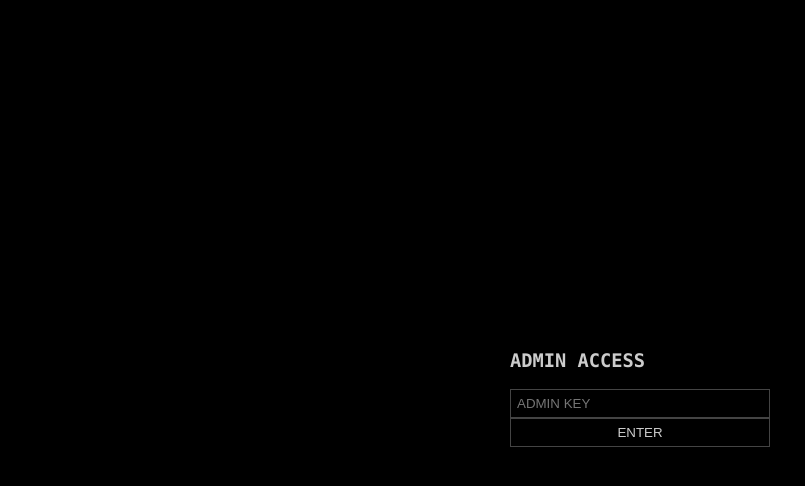
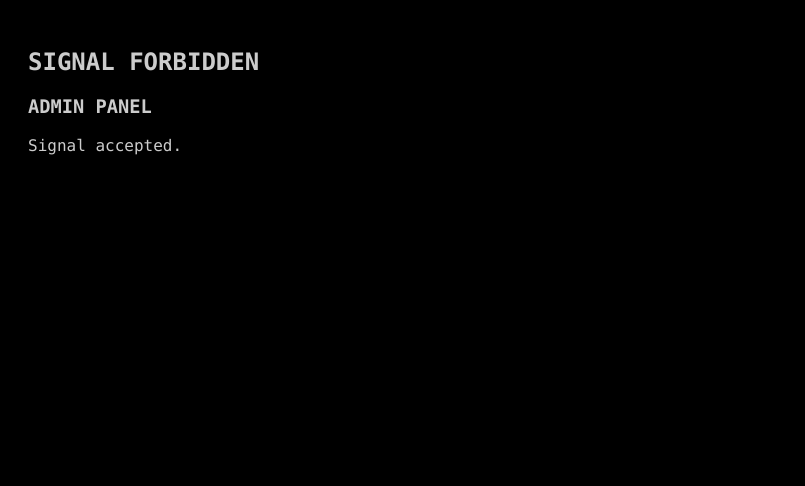
Before and after one commit to shinokuresatori/console-rep, a website: page public/dds/admin-lock.html in a window 1280 px wide. Shown: the whole page, without its empty margins (0-805 px from the left). Drawn offline with Linux system fonts and the light colour scheme.

Commit message:
Update admin-lock.html

```diff
--- a/public/dds/admin-lock.html
+++ b/public/dds/admin-lock.html
@@ -2,73 +2,29 @@
 <html lang="ja">
 <head>
 <meta charset="utf-8">
-<title>BPS ADMIN LOCK</title>
+<title>ADMIN PANEL</title>
 <style>
 body{
   background:#000;
   color:#ccc;
   font-family:Consolas,monospace;
-  display:flex;
-  justify-content:center;
-  align-items:center;
-  height:100vh;
-  margin:0;
+  padding:20px;
 }
-.container{width:260px}
-input,button{
-  width:100%;
-  background:#000;
-  color:#ccc;
-  border:1px solid #444;
-  padding:6px;
-  box-sizing:border-box;
-}
-button{cursor:pointer}
-#msg{margin-top:6px;min-height:1em;color:#888}
 </style>
 </head>
 <body>
 
-<div class="container">
-  <h3>ADMIN ACCESS</h3>
-  <input id="key" placeholder="ADMIN KEY"
-    onkeydown="if(event.key==='Enter') login()">
-  <button type="button" onclick="login()">ENTER</button>
-  <div id="msg"></div>
-</div>
-
 <script>
-if(localStorage.getItem("bps_admin")==="1"){
-  location.href="/dds/admin-panel.html";
-}
-
-function login(){
-  const key=document.getElementById("key").value.trim();
-  const msg=document.getElementById("msg");
-  msg.textContent="";
-
-  fetch("/dds/api/admin-login",{
-    method:"POST",
-    headers:{ "Content-Type":"application/json" },
-    body:JSON.stringify({ key })
-  })
-  .then(r=>{
-    if(!r.ok) throw new Error("HTTP "+r.status);
-    return r.json();
-  })
-  .then(d=>{
-    if(d.ok){
-      localStorage.setItem("bps_admin","1");
-      location.href="/dds/admin-panel.html";
-    }else{
-      msg.textContent="ACCESS DENIED";
-    }
-  })
-  .catch(()=>{
-    msg.textContent="SERVER ERROR";
-  });
+/* ===== SIGNAL CHECK ===== */
+if(localStorage.getItem("admin_signal") !== "granted"){
+  document.body.innerHTML =
+    "<h2>SIGNAL FORBIDDEN</h2>";
+  throw new Error("NO SIGNAL");
 }
 </script>
 
+<h3>ADMIN PANEL</h3>
+<p>Signal accepted.</p>
+
 </body>
 </html>
```
